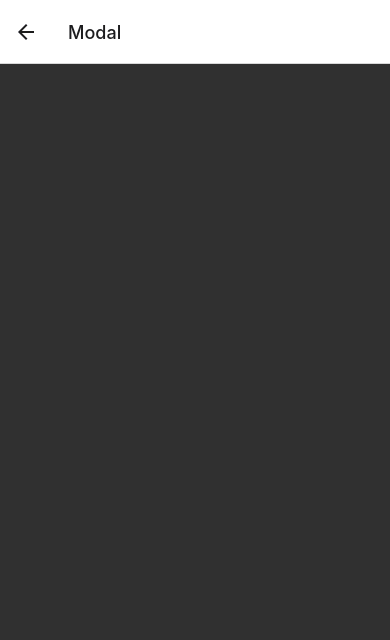
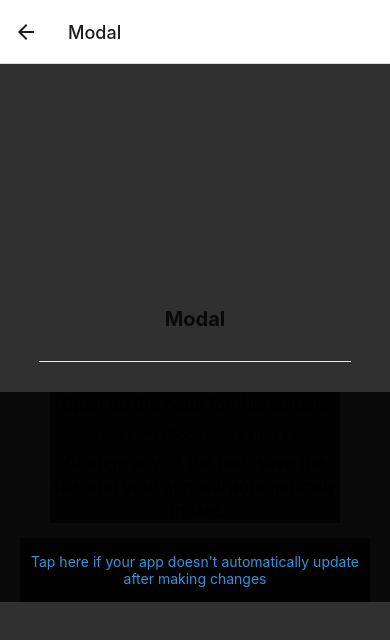
Before and after one commit to Money-Factory/businessfactory, a React Native app: screen /Modal in a window 390 px wide. Shown: the top 640 px of the page. Built offline with nearby package versions, Linux system fonts and the light colour scheme; what expo-linking would draw is missing.

Commit message:
Fix text props

```diff
--- a/components/StyledText.tsx
+++ b/components/StyledText.tsx
@@ -1,6 +1,6 @@
 import { Text, TextProps } from './Themed';
 
 export default function MonoText(props: TextProps) {
-  const { style } = props;
-  return <Text style={[style, { fontFamily: 'space-mono' }]} />;
+  const { style, children } = props;
+  return <Text style={[style, { fontFamily: 'space-mono' }]}>{children}</Text>;
 }
--- a/components/Themed.tsx
+++ b/components/Themed.tsx
@@ -33,10 +33,10 @@ export type TextProps = ThemeProps & DefaultText['props'];
 export type ViewProps = ThemeProps & DefaultView['props'];
 
 export function Text(props: TextProps) {
-  const { style, lightColor, darkColor } = props;
+  const { style, lightColor, darkColor, children } = props;
   const color = useThemeColor({ light: lightColor, dark: darkColor }, 'text');
 
-  return <DefaultText style={[{ color }, style]} />;
+  return <DefaultText style={[{ color }, style]}>{children}</DefaultText>;
 }
 
 Text.defaultProps = {
@@ -45,13 +45,15 @@ Text.defaultProps = {
 };
 
 export function View(props: ViewProps) {
-  const { style, lightColor, darkColor } = props;
+  const { style, lightColor, darkColor, children } = props;
   const backgroundColor = useThemeColor(
     { light: lightColor, dark: darkColor },
     'background'
   );
 
-  return <DefaultView style={[{ backgroundColor }, style]} />;
+  return (
+    <DefaultView style={[{ backgroundColor }, style]}>{children}</DefaultView>
+  );
 }
 
 View.defaultProps = {
```
